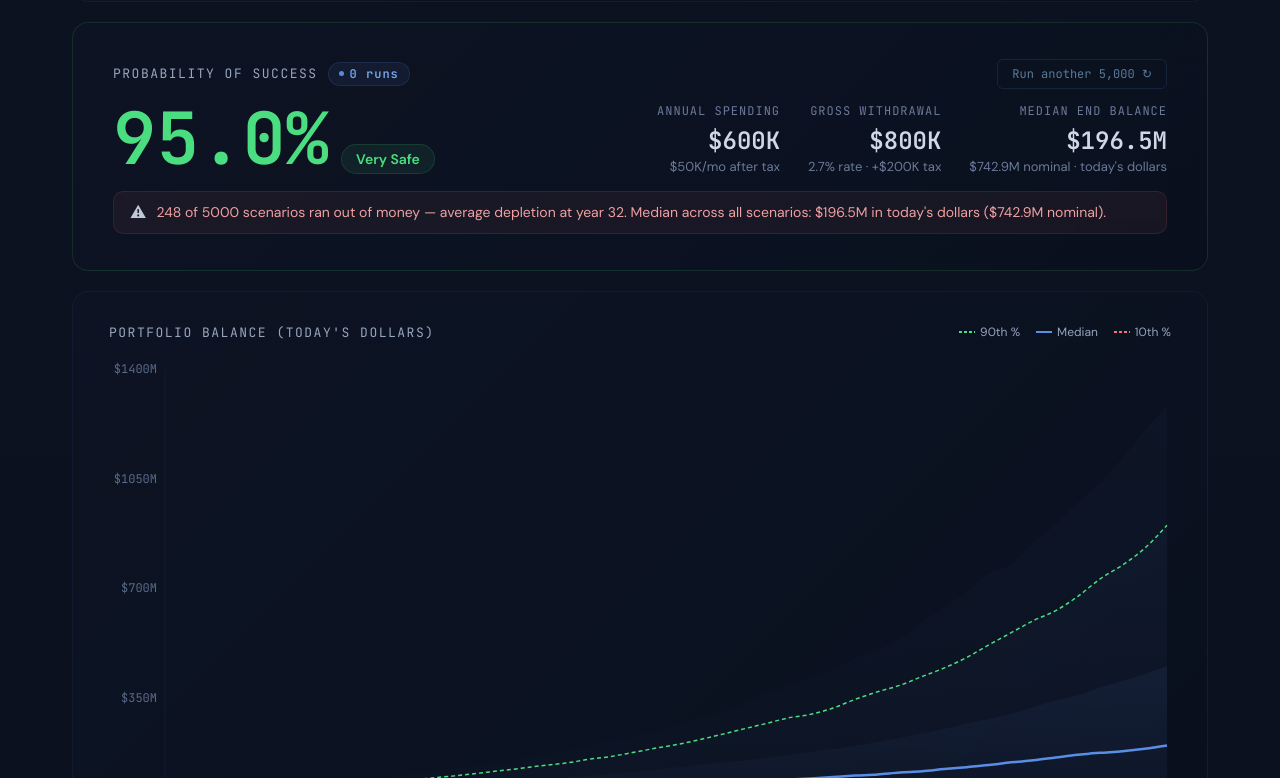
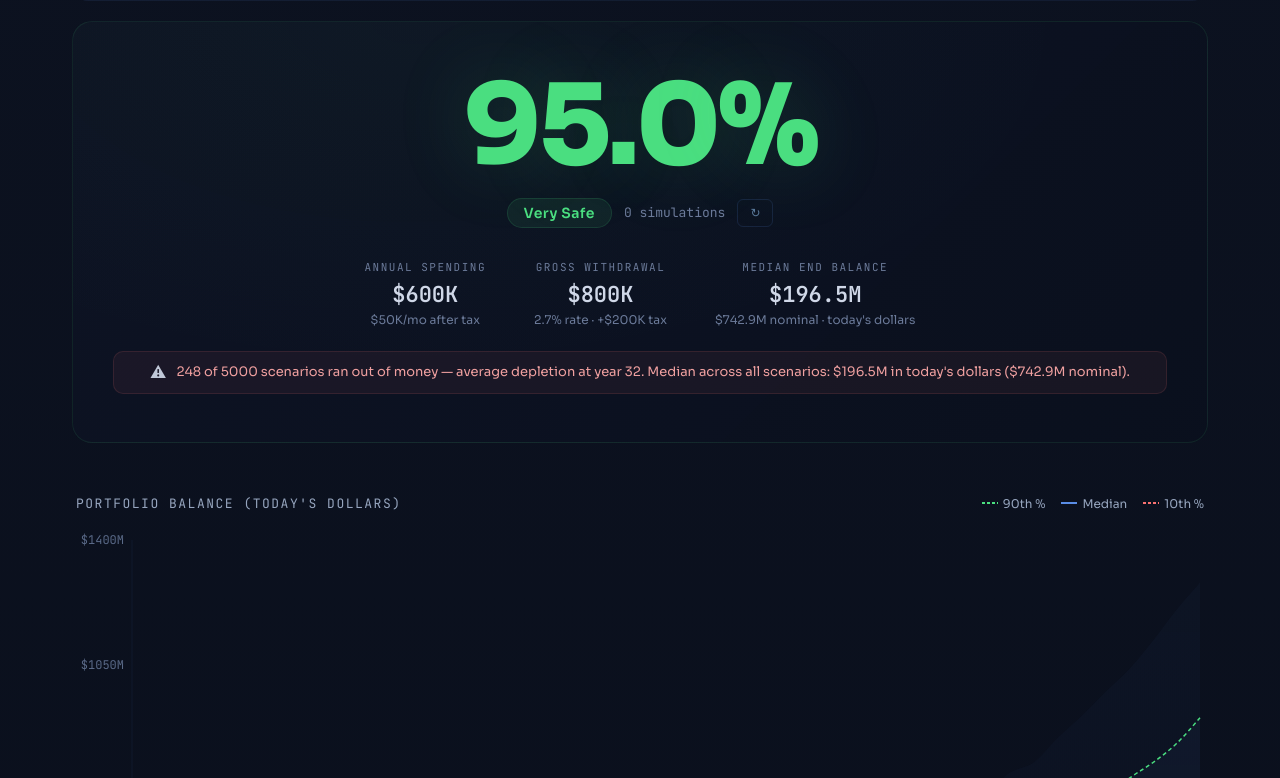
Before and after one commit to kishfy/portfolio-drawdown, a React (Vite) app: page / in a window 1280 px wide. Shown: the part 1142-1920 px from the top of the page. Built offline with nearby package versions, Linux system fonts and the light colour scheme.

Commit message:
feat: Refined dark redesign
Swap DM Sans for Sora, center and enlarge hero success
rate to 112px with radial glow, remove chart card border
for integrated feel, collapse methodology behind toggle,
increase chart height to 540px.

```diff
--- a/index.html
+++ b/index.html
@@ -7,7 +7,7 @@
     <link rel="icon" href="/favicon.ico" />
     <link rel="preconnect" href="https://fonts.googleapis.com">
     <link rel="preconnect" href="https://fonts.gstatic.com" crossorigin>
-    <link href="https://fonts.googleapis.com/css2?family=DM+Sans:ital,opsz,wght@0,9..40,300;0,9..40,400;0,9..40,500;0,9..40,600;0,9..40,700&family=JetBrains+Mono:wght@300;400;500;600&display=swap" rel="stylesheet">
+    <link href="https://fonts.googleapis.com/css2?family=Sora:wght@300;400;500;600;700;800&family=JetBrains+Mono:wght@300;400;500;600&display=swap" rel="stylesheet">
   </head>
   <body>
     <div id="root"></div>
--- a/src/monte-carlo-sim.jsx
+++ b/src/monte-carlo-sim.jsx
@@ -450,6 +450,7 @@ export default function MonteCarloSim() {
   const [useHistorical, setUseHistorical] = useState(true);
   const [feeDrag, setFeeDrag] = useState(0.01);
   const [taxRate, setTaxRate] = useState(0.25);
+  const [showMethodology, setShowMethodology] = useState(false);
 
   const historicalStats = useMemo(() => computeBlendedStats(stockAllocation / 100), [stockAllocation]);
 
@@ -568,7 +569,7 @@ export default function MonteCarloSim() {
         minHeight: "100vh",
         background: "linear-gradient(180deg, #060a14 0%, #0c1220 40%, #0a0f1c 100%)",
         color: "#c0c8d8",
-        fontFamily: "'DM Sans', -apple-system, BlinkMacSystemFont, sans-serif",
+        fontFamily: "'Sora', -apple-system, BlinkMacSystemFont, sans-serif",
       }}
     >
       <style>{`
@@ -619,7 +620,7 @@ export default function MonteCarloSim() {
           .hero-flex { flex-direction: column !important; align-items: flex-start !important; }
           .hero-metrics { width: 100% !important; justify-content: space-between !important; }
           .hero-metrics > div { text-align: left !important; }
-          .hero-number { font-size: 52px !important; }
+          .hero-number { font-size: 64px !important; }
         }
       `}</style>
 
@@ -937,34 +938,56 @@ export default function MonteCarloSim() {
 
         {/* ───── Success Rate Hero ───── */}
         <div
-          className="card shimmer"
+          className="shimmer"
           style={{
-            padding: "36px 40px",
+            padding: "48px 40px",
             marginBottom: 20,
-            borderColor: `${riskGrade.color}22`,
+            borderRadius: 20,
+            background: `radial-gradient(ellipse at 30% 0%, ${riskGrade.color}08 0%, transparent 60%), linear-gradient(135deg, rgba(14,20,36,0.95) 0%, rgba(10,16,30,0.98) 100%)`,
+            border: `1px solid ${riskGrade.color}18`,
+            backdropFilter: "blur(20px)",
             animation: "fadeIn 0.6s ease-out 0.2s both",
           }}
         >
-          <div style={{ display: "flex", alignItems: "center", justifyContent: "space-between", marginBottom: 14 }}>
-            <div style={{ display: "flex", alignItems: "center", gap: 10 }}>
-              <div style={sectionLabel}>Probability of Success</div>
-              <div
+          <div style={{ textAlign: "center", marginBottom: 32 }}>
+            <div style={{ marginBottom: 16 }}>
+              <span
+                className="hero-number"
                 style={{
-                  display: "inline-flex", alignItems: "center", gap: 6,
-                  padding: "3px 10px", borderRadius: 20,
-                  background: "rgba(90,141,230,0.08)", border: "1px solid rgba(90,141,230,0.15)",
+                  fontSize: 112,
+                  fontWeight: 800,
+                  color: riskGrade.color,
+                  lineHeight: 1,
+                  fontFamily: "'Sora', sans-serif",
+                  letterSpacing: "-0.03em",
+                  textShadow: `0 0 80px ${riskGrade.color}30`,
                 }}
               >
-                <div style={{ width: 5, height: 5, borderRadius: "50%", background: "#5a8de6", animation: "pulse 2s ease infinite" }} />
-                <span style={{ fontSize: 12, fontWeight: 600, color: "#7ba6ed", letterSpacing: 1, fontFamily: MONO }}>
-                  <CountUp to={SIMULATIONS} duration={800} /> runs
+                <AnimatedNumber value={results.successRate} suffix="%" />
               </span>
             </div>
-            </div>
+            <div style={{ display: "flex", alignItems: "center", justifyContent: "center", gap: 12, marginBottom: 8 }}>
+              <span
+                style={{
+                  fontSize: 14,
+                  fontWeight: 600,
+                  color: riskGrade.color,
+                  padding: "5px 16px",
+                  borderRadius: 20,
+                  background: riskGrade.bg,
+                  border: `1px solid ${riskGrade.color}22`,
+                  letterSpacing: 0.5,
+                }}
+              >
+                {riskGrade.label}
+              </span>
+              <span style={{ fontSize: 13, color: "#6b7a99", fontFamily: MONO }}>
+                <CountUp to={SIMULATIONS} duration={800} /> simulations
+              </span>
               <button
                 onClick={() => setSeed((s) => s + 1)}
                 style={{
-                padding: "6px 14px", borderRadius: 6,
+                  padding: "5px 12px", borderRadius: 6,
                   border: "1px solid rgba(90,141,230,0.15)", background: "transparent",
                   color: "#5a7a9a", cursor: "pointer", fontSize: 12, fontFamily: MONO,
                   transition: "all 0.2s",
@@ -972,40 +995,11 @@ export default function MonteCarloSim() {
                 onMouseEnter={(e) => { e.currentTarget.style.color = "#8bb4f8"; e.currentTarget.style.borderColor = "rgba(90,141,230,0.4)"; }}
                 onMouseLeave={(e) => { e.currentTarget.style.color = "#5a7a9a"; e.currentTarget.style.borderColor = "rgba(90,141,230,0.15)"; }}
               >
-              Run another {SIMULATIONS.toLocaleString()} ↻
+                ↻
               </button>
             </div>
-          <div className="hero-flex" style={{ display: "flex", alignItems: "center", justifyContent: "space-between", flexWrap: "wrap", gap: 20 }}>
-            <div>
-              <div style={{ display: "flex", alignItems: "baseline", gap: 12 }}>
-                <span
-                  className="hero-number"
-                  style={{
-                    fontSize: 72,
-                    fontWeight: 700,
-                    color: riskGrade.color,
-                    lineHeight: 1,
-                    fontFamily: MONO,
-                  }}
-                >
-                  <AnimatedNumber value={results.successRate} suffix="%" />
-                </span>
-                <span
-                  style={{
-                    fontSize: 14,
-                    fontWeight: 600,
-                    color: riskGrade.color,
-                    padding: "5px 14px",
-                    borderRadius: 20,
-                    background: riskGrade.bg,
-                    border: `1px solid ${riskGrade.color}22`,
-                  }}
-                >
-                  {riskGrade.label}
-                </span>
           </div>
-            </div>
-            <div className="hero-metrics" style={{ display: "flex", gap: 28, flexWrap: "wrap" }}>
+          <div style={{ display: "flex", justifyContent: "center", gap: 48, flexWrap: "wrap" }}>
             {[
               {
                 label: "Annual Spending",
@@ -1032,31 +1026,31 @@ export default function MonteCarloSim() {
                 })(),
               },
             ].map((m, i) => (
-                <div key={i} style={{ textAlign: "right" }}>
-                  <div style={{ fontSize: 12, color: "#6b7a99", letterSpacing: 1, textTransform: "uppercase", fontFamily: MONO, marginBottom: 6 }}>
+              <div key={i} style={{ textAlign: "center" }}>
+                <div style={{ fontSize: 11, color: "#6b7a99", letterSpacing: 1.5, textTransform: "uppercase", fontFamily: MONO, marginBottom: 6 }}>
                   {m.label}
                 </div>
-                  <div style={{ fontSize: 24, fontWeight: 600, color: "#d0d8e8", fontFamily: MONO }}>{m.value}</div>
-                  <div style={{ fontSize: 13, color: "#6b7a99", marginTop: 2 }}>{m.sub}</div>
+                <div style={{ fontSize: 22, fontWeight: 600, color: "#d0d8e8", fontFamily: MONO }}>{m.value}</div>
+                <div style={{ fontSize: 12, color: "#6b7a99", marginTop: 3 }}>{m.sub}</div>
               </div>
             ))}
-            </div>
           </div>
           {results.failures > 0 && (
             <div
               style={{
-                marginTop: 16,
+                marginTop: 24,
                 padding: "10px 16px",
                 borderRadius: 10,
                 background: "rgba(248,113,113,0.06)",
                 border: "1px solid rgba(248,113,113,0.12)",
                 display: "flex",
                 alignItems: "center",
+                justifyContent: "center",
                 gap: 10,
               }}
             >
               <span style={{ fontSize: 16 }}>⚠</span>
-              <span style={{ fontSize: 14, color: "#f0a0a0", lineHeight: 1.5 }}>
+              <span style={{ fontSize: 13, color: "#f0a0a0", lineHeight: 1.5 }}>
                 {results.failures} of {SIMULATIONS} scenarios ran out of money
                 {results.avgFailYear ? ` — average depletion at year ${results.avgFailYear.toFixed(0)}` : ""}.
                 {results.medianEnd > 0
@@ -1069,7 +1063,7 @@ export default function MonteCarloSim() {
         </div>
 
         {/* ───── Chart ───── */}
-        <div className="card" style={{ padding: "32px 32px 28px", marginBottom: 20, animation: "fadeIn 0.6s ease-out 0.3s both" }}>
+        <div style={{ padding: "32px 0 28px", marginBottom: 20, animation: "fadeIn 0.6s ease-out 0.3s both" }}>
           <div style={{ display: "flex", justifyContent: "space-between", alignItems: "center", marginBottom: 20, padding: "0 4px", flexWrap: "wrap", gap: 8 }}>
             <div style={sectionLabel}>Portfolio Balance (Today's Dollars)</div>
             <div style={{ display: "flex", gap: 16 }}>
@@ -1087,7 +1081,7 @@ export default function MonteCarloSim() {
               ))}
             </div>
           </div>
-          <ResponsiveContainer width="100%" height={480}>
+          <ResponsiveContainer width="100%" height={540}>
             <ComposedChart data={results.percentileData} margin={{ top: 8, right: 8, left: 4, bottom: 4 }}>
               <defs>
                 <linearGradient id="bandOuter" x1="0" y1="0" x2="0" y2="1">
@@ -1149,9 +1143,19 @@ export default function MonteCarloSim() {
         </div>
 
         {/* ───── Methodology & Caveats ───── */}
-        <div className="card" style={{ padding: "28px 32px", marginBottom: 24, animation: "fadeIn 0.6s ease-out 0.4s both" }}>
-          <div style={{ ...sectionLabel, marginBottom: 12 }}>Methodology</div>
-          <div style={{ fontSize: 14.5, color: "#8a9ab8", lineHeight: 1.75 }}>
+        <div className="card" style={{ padding: "20px 32px", marginBottom: 24, animation: "fadeIn 0.6s ease-out 0.4s both" }}>
+          <button
+            onClick={() => setShowMethodology(!showMethodology)}
+            style={{
+              display: "flex", alignItems: "center", justifyContent: "space-between", width: "100%",
+              background: "none", border: "none", cursor: "pointer", padding: "8px 0",
+            }}
+          >
+            <span style={sectionLabel}>Methodology & Limitations</span>
+            <span style={{ fontSize: 13, color: "#6b7a99", fontFamily: MONO, transition: "transform 0.3s", transform: showMethodology ? "rotate(180deg)" : "rotate(0)" }}>▾</span>
+          </button>
+          {showMethodology && <div style={{ animation: "fadeIn 0.3s ease-out" }}>
+          <div style={{ fontSize: 14.5, color: "#8a9ab8", lineHeight: 1.75, marginTop: 12 }}>
             <strong style={{ color: "#96a5be" }}>Simulation.</strong>{" "}
             {SIMULATIONS.toLocaleString()} independent scenarios are generated, each producing {years} years of annual portfolio returns
             drawn from a normal distribution with mean {Math.round(meanReturn * 100)}% and standard deviation {Math.round(stdDev * 100)}%.
@@ -1215,6 +1219,7 @@ export default function MonteCarloSim() {
             {" "}<strong style={{ color: "#96a5be" }}>Not modeled.</strong>{" "}
             Social Security and pension income are not included. If applicable, these could be added as other income streams using the Other Income toggle above.
           </div>
+          </div>}
         </div>
 
         <div
```
Lines whose indentation alone changed are shown as unchanged.
